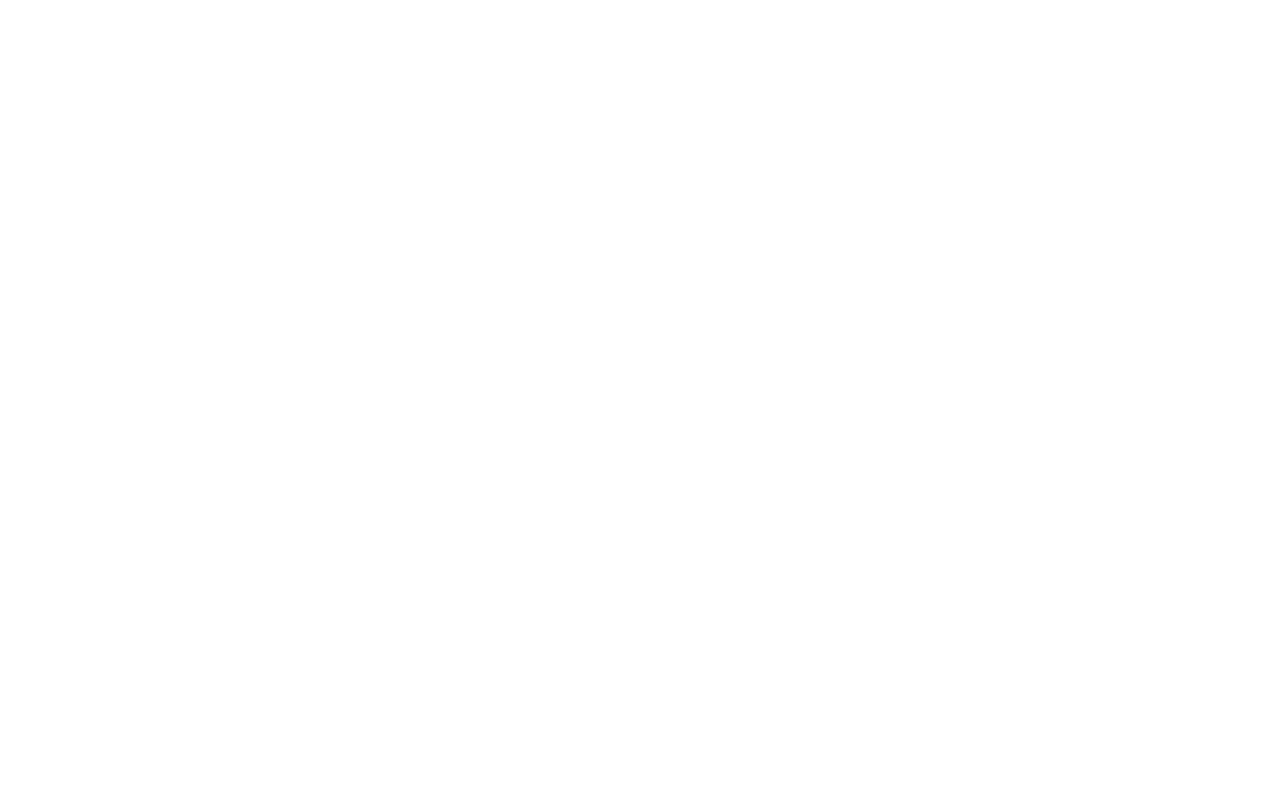
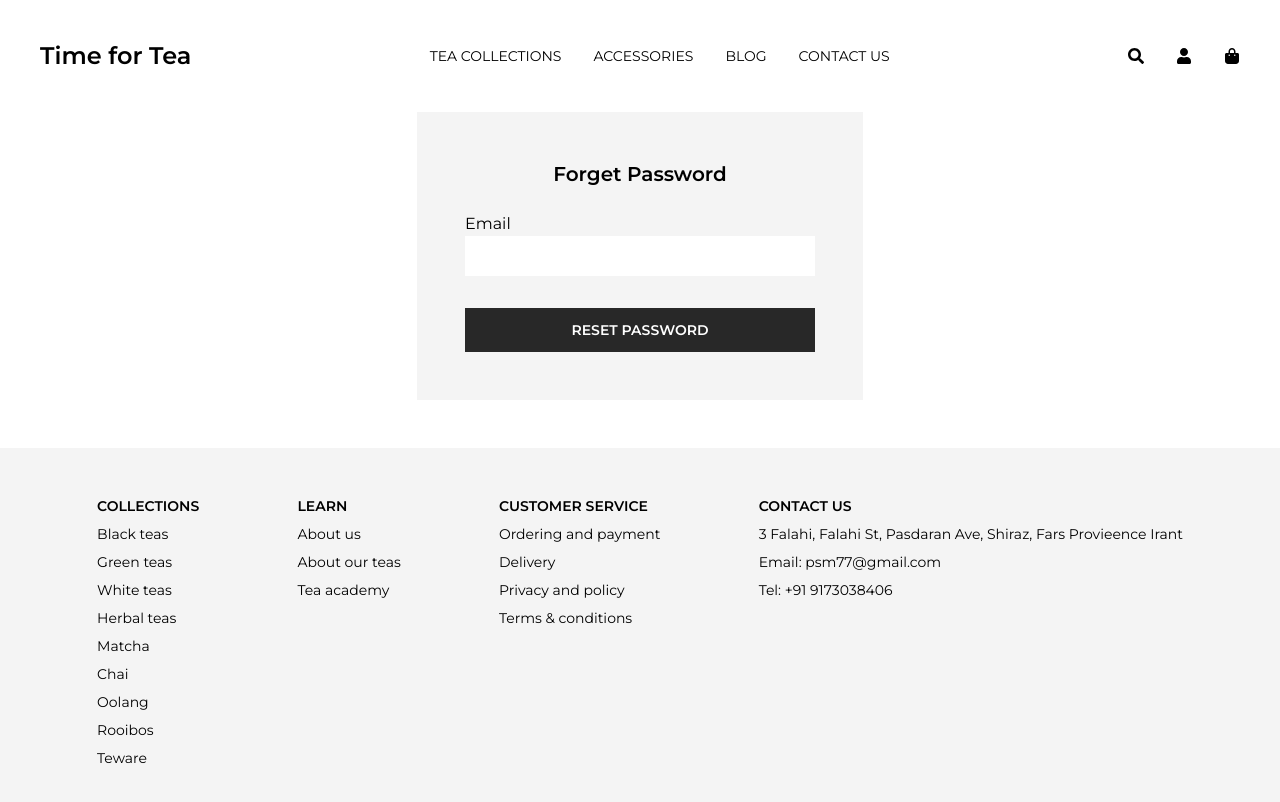
Before and after one commit to PraveenMahra/time-for-tea, a React (Vite) app: page /forgetPassword in a window 1280 px wide. Before the commit this address had no page. Shown: the top 802 px of the page. Built offline with nearby package versions, Linux system fonts and the light colour scheme.

Commit message:
create resetPassword form

```diff
--- a/src/App.jsx
+++ b/src/App.jsx
@@ -3,6 +3,7 @@
 import Collection from "./pages/collection/collection";
 import User from "./pages/user";
 import CreateAccountForm from "./pages/createAccount";
+import ForgetPasswordForm from "./pages/resetPassword";
 
 function App() {
   return (
@@ -14,6 +15,7 @@
         <Route path="cart" element="cart" />
         <Route path="search" element="searchbar" />
         <Route path="createAccount" element={<CreateAccountForm />} />
+        <Route path="forgetPassword" element={<ForgetPasswordForm />} />
       </Routes>
     </BrowserRouter>
   );
--- /dev/null
+++ b/src/pages/resetPassword.jsx
@@ -0,0 +1,191 @@
+/* eslint-disable no-unused-vars */
+import { useState } from "react";
+import Button from "../components/button/button";
+import Footer from "../components/footer/footer";
+import Navbar from "../components/navbar/navbar";
+
+const ForgetPasswordForm = () => {
+  const heading = "text-xl text-center font-semibold mb-6";
+  const input = "p-2 outline-none mb-8 w-[350px]";
+  const form = "bg-[#f4f4f4] p-12 flex flex-col";
+
+  const [formData, setFormData] = useState({
+    email: "",
+    otp: "",
+    newPassword: "",
+    confirmPassword: "",
+  });
+
+  const [message, setMessage] = useState("");
+  const [step, setStep] = useState(1); // 1: Email form, 2: OTP form, 3: Reset password form
+  const [resetPasswordMessage, setResetPasswordMessage] = useState("");
+  const [resetPasswordError, setResetPasswordError] = useState(false);
+
+  const handleFormSubmit = (event) => {
+    event.preventDefault();
+
+    switch (step) {
+      case 1:
+        handleForgetPasswordSubmit();
+        break;
+      case 2:
+        handleOtpSubmit();
+        break;
+      case 3:
+        handleResetPasswordSubmit();
+        break;
+      default:
+        break;
+    }
+  };
+
+  const handleForgetPasswordSubmit = () => {
+    if (formData.email === "") {
+      showMessage("Please enter your email.");
+    } else {
+      showMessage("Password reset email sent to: " + formData.email);
+      setStep(2); // Move to OTP form
+    }
+  };
+
+  const handleOtpSubmit = () => {
+    // Perform OTP verification (dummy implementation)
+    if (formData.otp === "123456") {
+      setStep(3); // Move to reset password form
+      setResetPasswordMessage("");
+    } else {
+      setResetPasswordMessage("Invalid OTP. Please try again.");
+    }
+  };
+
+  const handleResetPasswordSubmit = () => {
+    if (formData.newPassword !== formData.confirmPassword) {
+      setResetPasswordMessage("Passwords do not match. Please try again.");
+      setResetPasswordError(true);
+    } else {
+      // Perform the password reset operation (dummy implementation)
+      setResetPasswordMessage("Password reset successful!");
+      setResetPasswordError(false);
+
+      // Clear input fields
+      setFormData({
+        email: "",
+        otp: "",
+        newPassword: "",
+        confirmPassword: "",
+      });
+
+      // Redirect to account page or perform other actions after successful reset
+      window.location.href = "/user";
+    }
+  };
+
+  const showMessage = (message) => {
+    setMessage(message);
+  };
+
+  const renderFormInputs = () => {
+    switch (step) {
+      case 1:
+        return (
+          <>
+            <label htmlFor="email">Email</label>
+            <input
+              className={input}
+              type="email"
+              id="email"
+              value={formData.email}
+              onChange={(e) =>
+                setFormData({ ...formData, email: e.target.value })
+              }
+              required
+            />
+          </>
+        );
+      case 2:
+        return (
+          <>
+            <label htmlFor="otp">Enter OTP</label>
+            <input
+              className={input}
+              type="text"
+              id="otp"
+              value={formData.otp}
+              onChange={(e) =>
+                setFormData({ ...formData, otp: e.target.value })
+              }
+              required
+            />
+          </>
+        );
+      case 3:
+        return (
+          <>
+            <label htmlFor="newPassword">New Password</label>
+            <input
+              className={input}
+              type="password"
+              id="newPassword"
+              value={formData.newPassword}
+              onChange={(e) =>
+                setFormData({ ...formData, newPassword: e.target.value })
+              }
+              required
+            />
+            <label htmlFor="confirmPassword">Confirm Password</label>
+            <input
+              className={input}
+              type="password"
+              id="confirmPassword"
+              value={formData.confirmPassword}
+              onChange={(e) =>
+                setFormData({ ...formData, confirmPassword: e.target.value })
+              }
+              required
+            />
+          </>
+        );
+      default:
+        return null;
+    }
+  };
+
+  return (
+    <>
+      <Navbar />
+
+      <div className="flex justify-center mb-12">
+        <form className={form} onSubmit={handleFormSubmit}>
+          <h1 className={heading}>Forget Password</h1>
+
+          {renderFormInputs()}
+
+          <Button
+            type="primary"
+            name={
+              step === 1
+                ? "Reset Password"
+                : step === 2
+                ? "Verify OTP"
+                : "Reset Password"
+            }
+          />
+
+          {step !== 1 && (
+            <button type="button" onClick={() => setStep(step - 1)}>
+              Back
+            </button>
+          )}
+
+          <p className={resetPasswordError ? "error" : ""}>
+            {resetPasswordMessage}
+          </p>
+        </form>
+      </div>
+
+      <Footer />
+    </>
+  );
+};
+
+export default ForgetPasswordForm;
--- a/src/pages/signIn.jsx
+++ b/src/pages/signIn.jsx
@@ -103,7 +103,7 @@
               </label>
             </div>
 
-            <Link to="/"> Forget password? </Link>
+            <Link to="/forgetPassword"> Forget password? </Link>
           </div>
 
           <Button className="w-full" type="primary" name="SIGN IN" />
```
